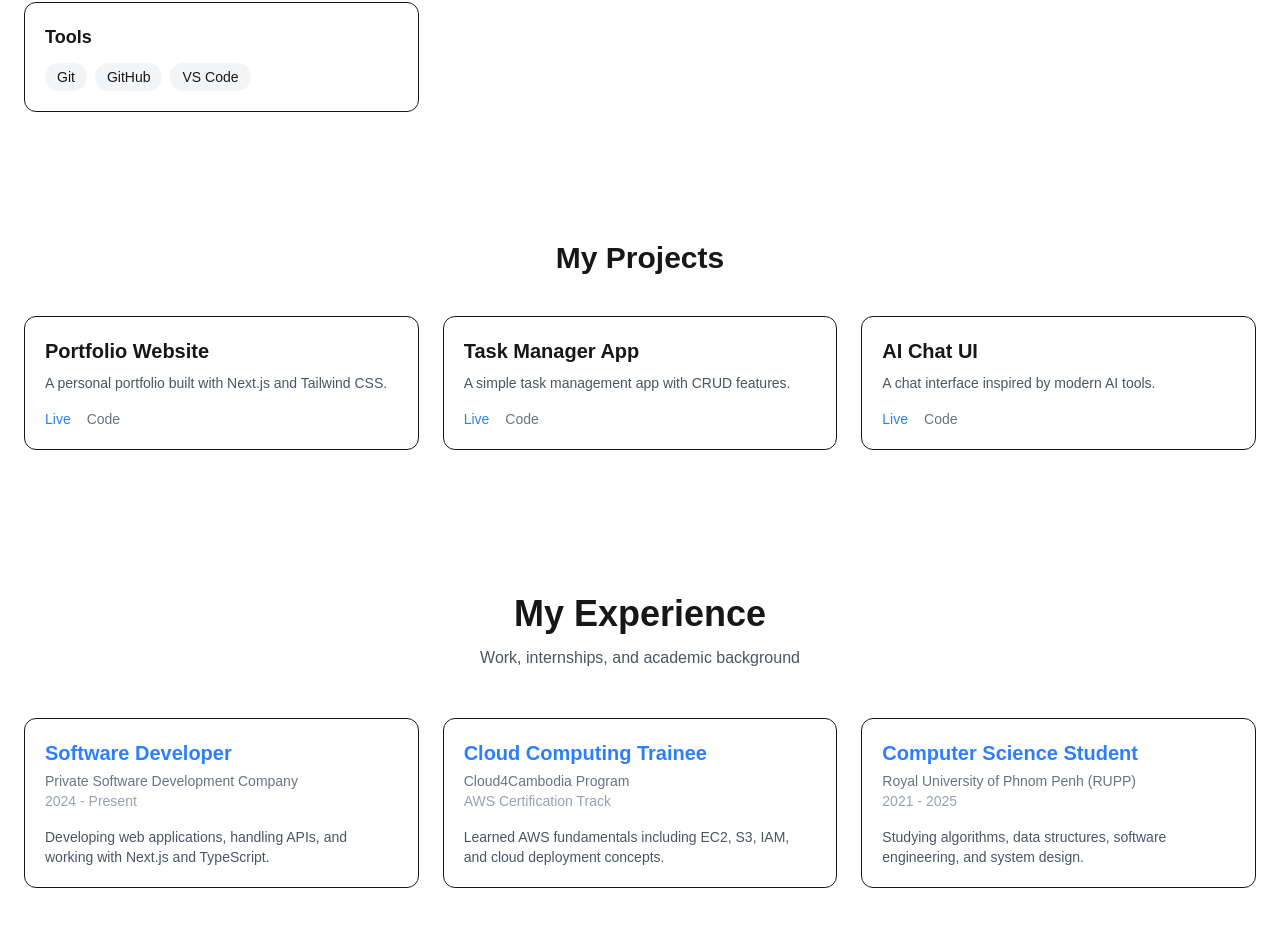
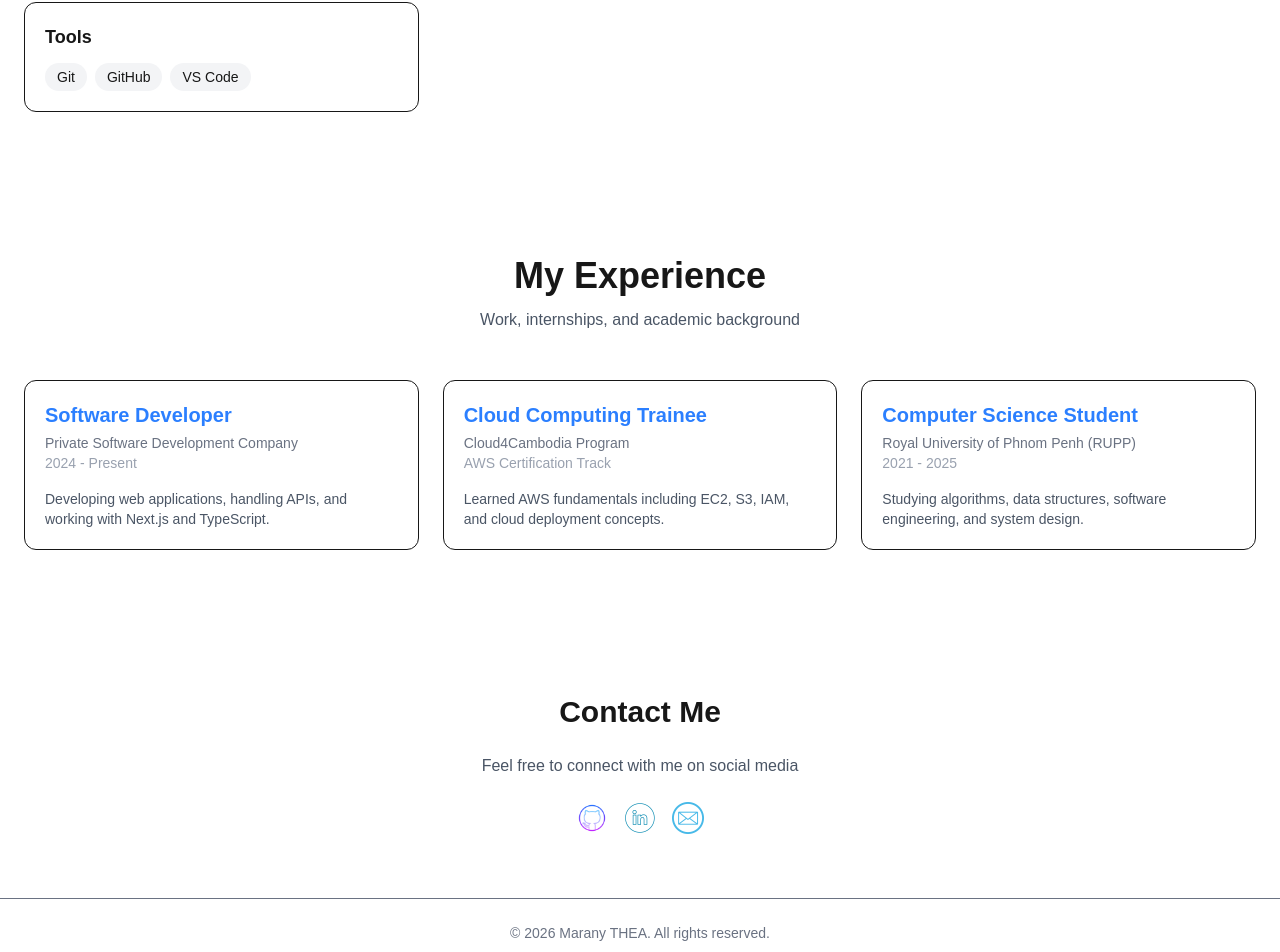
Before and after one commit to MaranyThea/maranythea-portfolio, a Next.js app: page / in a window 1280 px wide. Shown: the part 1539-2491 px from the top of the page. Built offline with nearby package versions, Linux system fonts and the light colour scheme.

Commit message:
Remove Projects section from Home component; add Expertise section import

```diff
--- a/app/page.tsx
+++ b/app/page.tsx
@@ -6,6 +6,7 @@ import Project from "@/components/sections/Projects";
 import Contact from "@/components/sections/Contact";
 import Footer from "@/components/layout/Footer";
 import Experience from "@/components/sections/Experience";
+import Expertise from "@/components/sections/Expertise";
 
 export default function Home() {
   return (
@@ -14,7 +15,6 @@ export default function Home() {
       <Hero />
       <About />
       <Skills />
-      <Project />
       <Experience />
       <Contact />
       <Footer />
```
